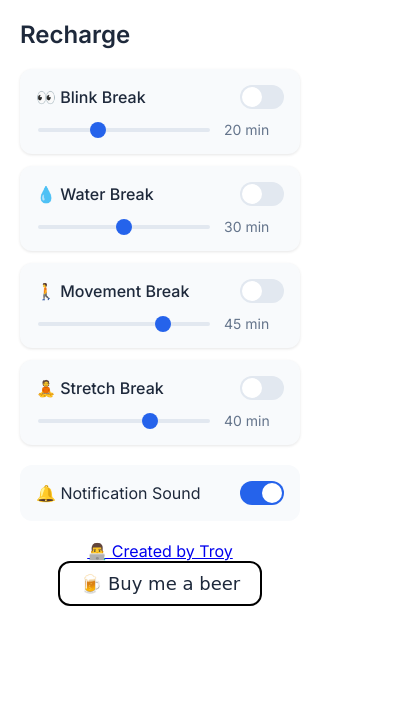
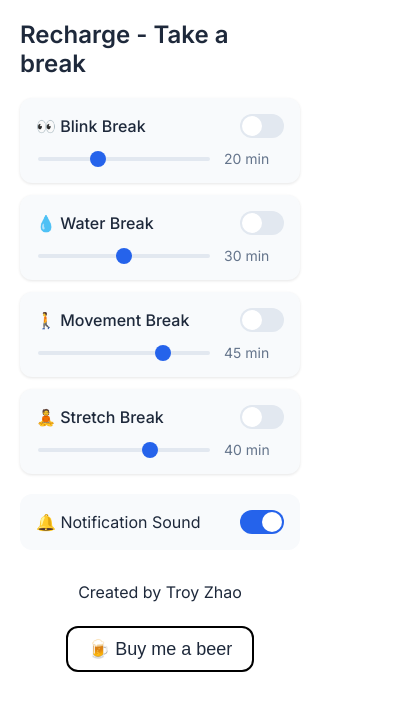
Before and after one commit to Troyanovsky/plugin-recharge, a browser extension: page popup.html in a window 400 px wide. Drawn offline with Linux system fonts and the light colour scheme.

Commit message:
Improved styling

```diff
--- a/popup.css
+++ b/popup.css
@@ -154,7 +154,7 @@ input[type="range"]::-webkit-slider-thumb:hover {
   color: var(--text-color);
   text-decoration: none;
   border-radius: var(--border-radius);
-  font-family: 'Cookie', cursive;
+  font-family: 'Arial', sans-serif;
   font-size: 18px;
   border: 2px solid #000000;
   transition: all 0.3s ease;
@@ -166,5 +166,24 @@ input[type="range"]::-webkit-slider-thumb:hover {
   box-shadow: 0 2px 4px rgba(0,0,0,0.2);
 }
 
+.github-link {
+  display: inline-block;
+  padding: 10px 20px;
+  background-color: #fff;
+  color: var(--text-color);
+  text-decoration: none;
+  border-radius: var(--border-radius);
+  font-size: 16px;
+  border: 2px solid #ffffff;
+  transition: all 0.3s ease;
+  margin-bottom: 12px;
+}
+
+.github-link:hover {
+  background-color: #f1f5f9;
+  transform: translateY(-2px);
+  box-shadow: 0 2px 4px rgba(0,0,0,0.2);
+}
+
 /* Optional: Add Cookie font if you want to match the original widget */
 @import url('https://fonts.googleapis.com/css2?family=Cookie&display=swap');
--- a/popup.html
+++ b/popup.html
@@ -8,7 +8,7 @@
 </head>
 <body>
   <div class="container">
-    <h1>Recharge</h1>
+    <h1>Recharge - Take a break</h1>
 
     <div class="reminders-container">
       <div class="reminder-card">
@@ -88,7 +88,7 @@
 
     <div class="support-section">
       <a href="https://github.com/Troyanovsky/plugin-recharge" target="_blank" class="github-link">
-        👨‍💻 Created by Troy
+        Created by Troy Zhao
       </a>
       <a href="https://www.buymeacoffee.com/troyanovsky" target="_blank" class="bmc-button">
         🍺 Buy me a beer
```
Also changed, not shown: manifest.json.
